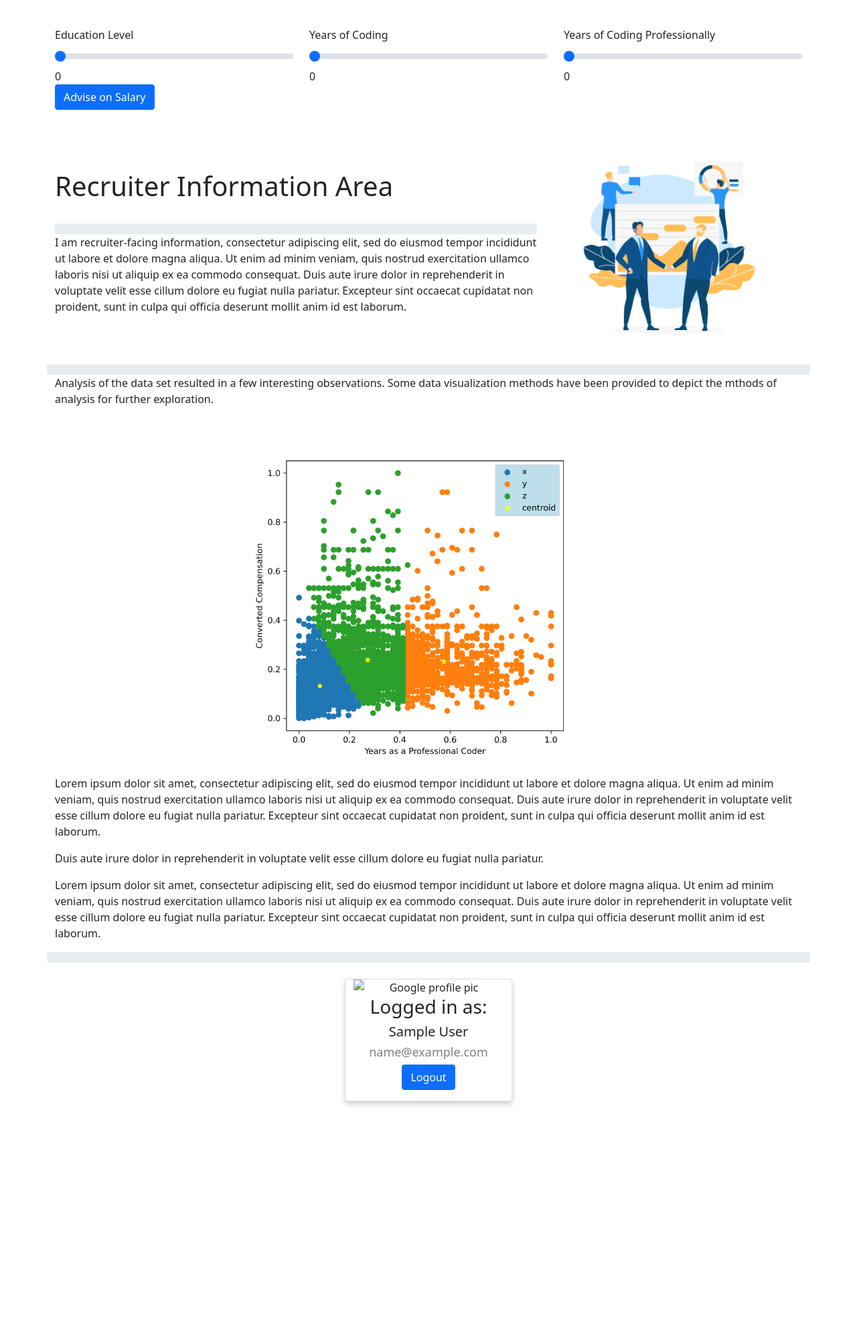
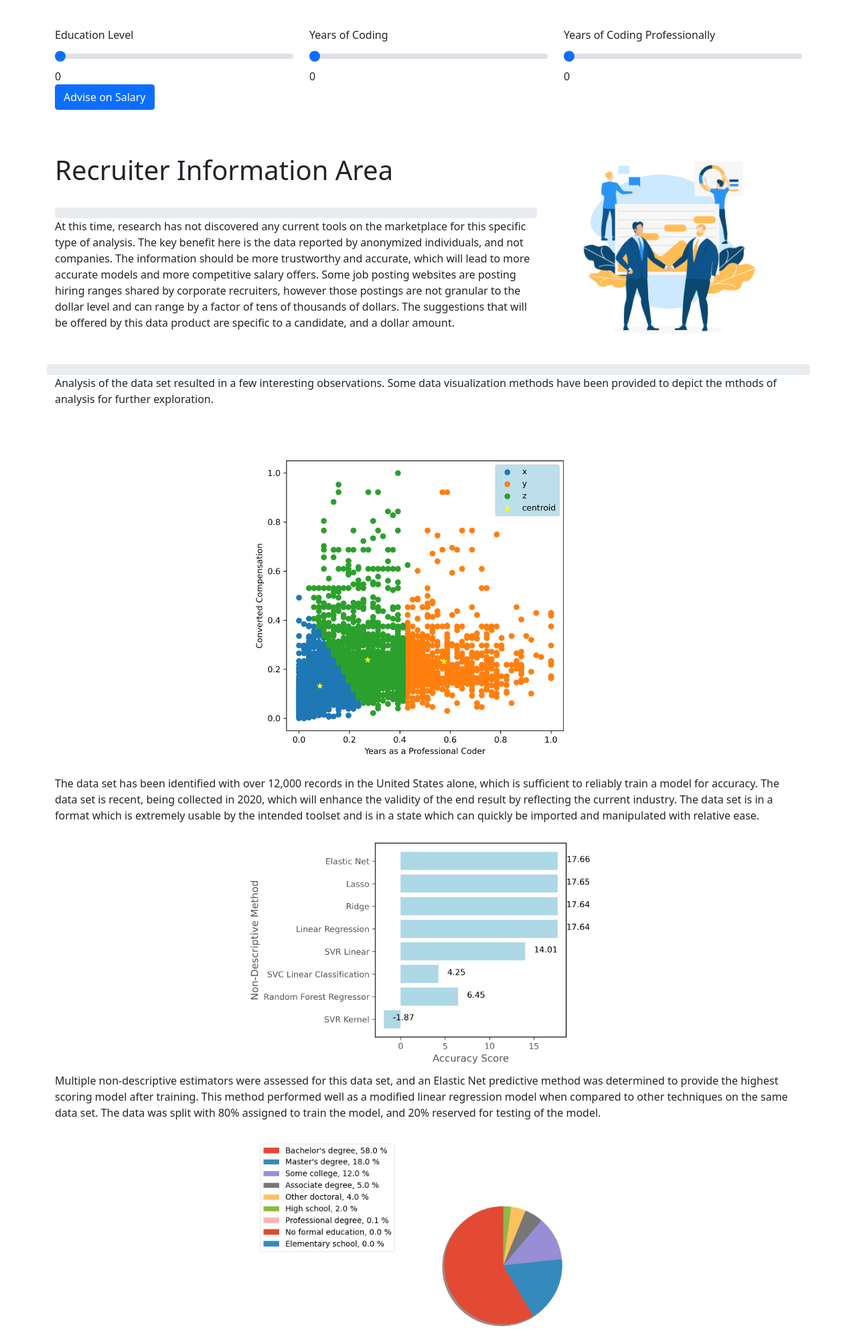
Before and after one commit to triple-crown-consulting/developer-salary-guide, a Flask app: page / in a window 1280 px wide. Shown: the part 441-2426 px from the top of the page at 67% size. Before the commit the page ends 2093 px from the top, so only its background shows below. Run offline with Flask 2, Linux system fonts and the light colour scheme; the visitor is signed in with stand-in values (Sample User, id 1); parts of the project's set-up code (start-up, migrations or seed data) failed here and were passed over.

Commit message:
Working on frontend styling

```diff
--- a/templates/index.html
+++ b/templates/index.html
@@ -87,18 +87,13 @@
                     <br/>
                 </div>
 
-
-                <p>I am recruiter-facing information, consectetur adipiscing elit, sed do eiusmod tempor
-                    incididunt ut labore et dolore
-                    magna
-                    aliqua. Ut enim ad minim veniam, quis nostrud exercitation ullamco laboris nisi ut aliquip ex ea
-                    commodo
-                    consequat.
-                    Duis aute irure dolor in reprehenderit in voluptate velit esse cillum dolore eu fugiat nulla
-                    pariatur.
-                    Excepteur
-                    sint
-                    occaecat cupidatat non proident, sunt in culpa qui officia deserunt mollit anim id est laborum.</p>
+                <p>At this time, research has not discovered any current tools on the marketplace for this specific type
+                    of analysis. The key benefit here is the data reported by anonymized individuals, and not companies.
+                    The information should be more trustworthy and accurate, which will lead to more accurate models and
+                    more competitive salary offers. Some job posting websites are posting hiring ranges shared by
+                    corporate recruiters, however those postings are not granular to the dollar level and can range by a
+                    factor of tens of thousands of dollars. The suggestions that will be offered by this data product
+                    are specific to a candidate, and a dollar amount. </p>
             </div>
             <div class="col-4"><img src="../static/images/salary-accepted.png" class="img-fluid"
                                     alt="Recruiter and Developer Agree on Salary">
@@ -121,24 +116,34 @@
                                         alt="k-means clustering figure from data set"></div>
         </div>
 
-        <p>Lorem ipsum dolor sit amet, consectetur adipiscing elit, sed do eiusmod tempor incididunt ut labore et dolore
-            magna aliqua. Ut enim ad minim veniam, quis nostrud exercitation ullamco laboris nisi ut aliquip ex ea
-            commodo
-            consequat. Duis aute irure dolor in reprehenderit in voluptate velit esse cillum dolore eu fugiat nulla
-            pariatur. Excepteur sint occaecat cupidatat non proident, sunt in culpa qui officia deserunt mollit anim id
-            est
-            laborum.</p>
-        <blockquote>Duis aute irure dolor in reprehenderit in voluptate velit esse cillum dolore eu fugiat nulla
-            pariatur.
-        </blockquote>
-        <p>Lorem ipsum dolor sit amet, consectetur adipiscing elit, sed do eiusmod tempor incididunt ut labore et dolore
-            magna aliqua. Ut enim ad minim veniam, quis nostrud exercitation ullamco laboris nisi ut aliquip ex ea
-            commodo
-            consequat. Duis aute irure dolor in reprehenderit in voluptate velit esse cillum dolore eu fugiat nulla
-            pariatur. Excepteur sint occaecat cupidatat non proident, sunt in culpa qui officia deserunt mollit anim id
-            est
-            laborum.</p>
+        <p>The data set has been identified with over 12,000 records in the United States alone, which is sufficient to
+            reliably train a model for accuracy. The data set is recent, being collected in 2020, which will enhance the
+            validity of the end result by reflecting the current industry. The data set is in a format which is
+            extremely usable by the intended toolset and is in a state which can quickly be imported and manipulated
+            with relative ease. </p>
 
+        <div class="row justify-content-center">
+            <div class="col col-6"><img src="../notebooks/non-descriptive-analysis.png" class="img-fluid"
+                                        alt="Additional Data Analysis"></div>
+        </div>
+
+        <p>Multiple non-descriptive estimators were assessed for this data set, and an Elastic Net predictive method was
+            determined to provide the highest scoring model after training. This method performed well as a modified
+            linear regression model when compared to other techniques on the same data set. The data was split with 80%
+            assigned to train the model, and 20% reserved for testing of the model. </p>
+
+        <div class="row justify-content-center">
+            <div class="col col-6"><img src="../notebooks/education-level-analysis.png" class="img-fluid"
+                                        alt="Education Level Analysis"></div>
+        </div>
+
+        <p>The data exploration and inspection process was tailored to the data set. Data was isolated to be specific to
+            the business case of software developers in the United States. The data was cleaned to be formatted in a
+            state where there were no null values in the fields that were being analyzed for the machine learning model.
+            This cleaned data was then visualized a number of ways, to inspect for possible trends or relationships. The
+            entire approach was documented in the code and can be
+            used in future enhancements or data exploration efforts. In addition, this code can be extended for future
+            data sets to include a broader range of salary data on a global or multi-year scale.</p>
 
         <div class="progress">
             <br/>
```
Also changed, not shown: templates/about.html (+11 -15 lines), static/images/data-exploration.png (added), 1 other file.
